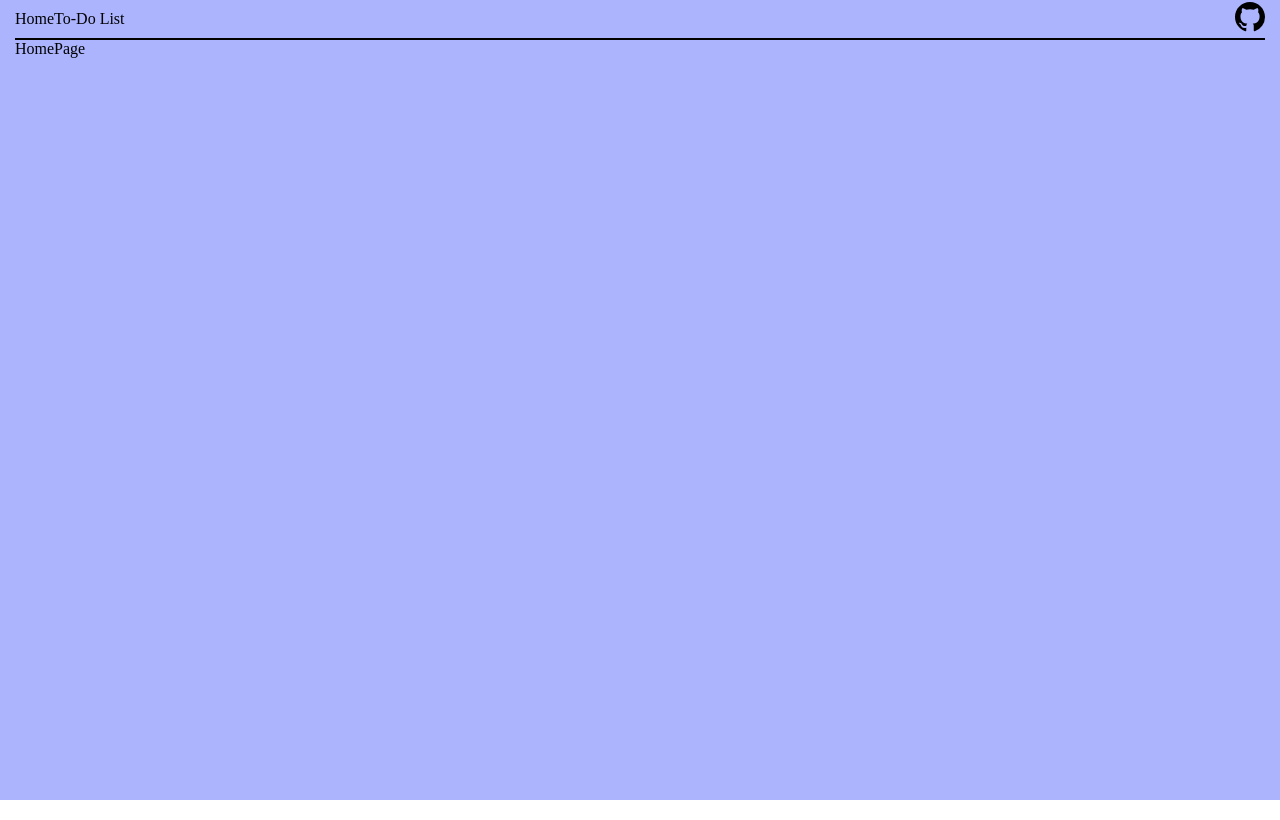
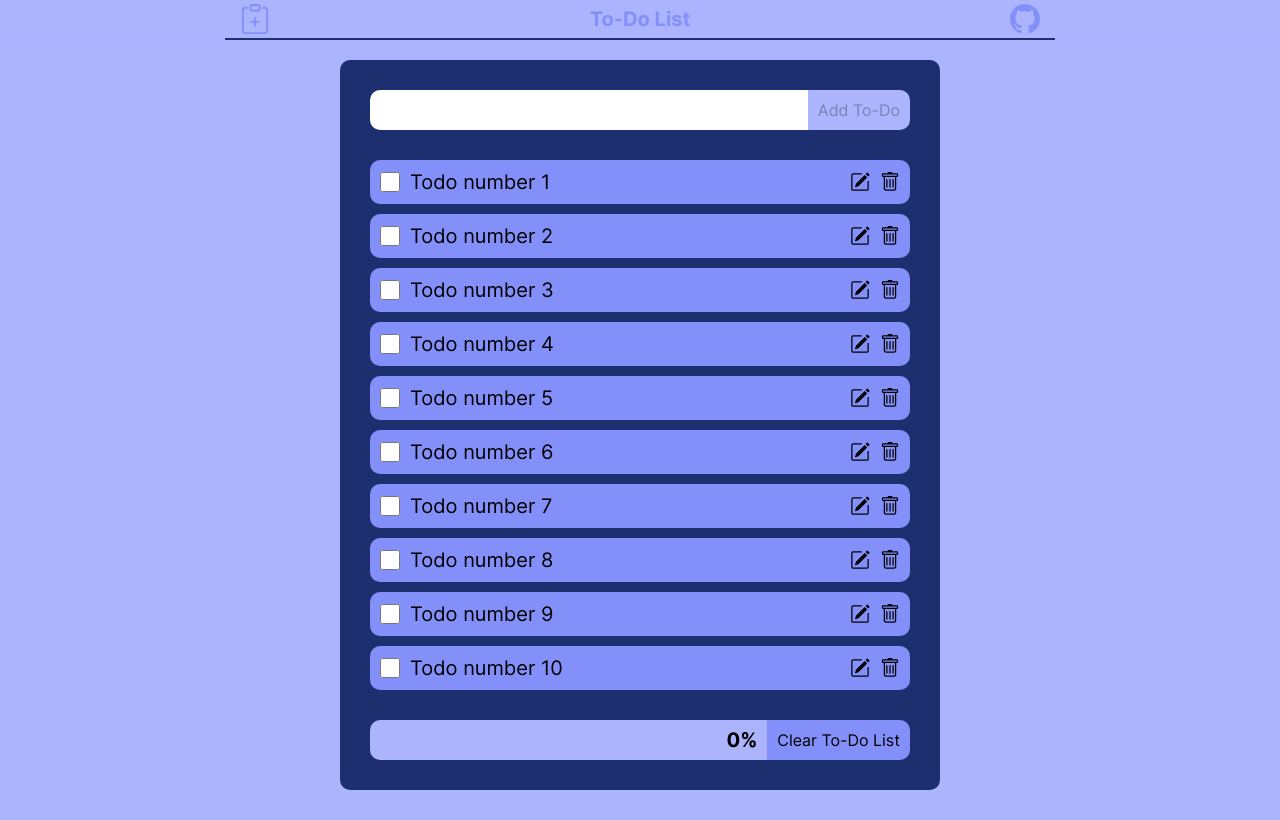
Before and after one commit to 0Ieg/To-Do-List, a React (Create React App) app: page / in a window 1280 px wide. Built offline with nearby package versions, Linux system fonts and the light colour scheme; data requests are answered from the project's data file.

Commit message:
Changing the structure and design

```diff
--- a/src/API/todoListAPI.ts
+++ b/src/API/todoListAPI.ts
@@ -22,7 +22,7 @@ export const completeTodoAPI = (payload:{id:string, completed:boolean})=>{
 }
 export const addTodoAPI = (payload:{id:string, text:string, completed:boolean})=>{
   return(
-    myAxios.post(``, {text:payload.text, completed:payload.completed})
+    myAxios.post(``, payload)
     .then(resp=>resp.status===201)
   )
 }
--- a/src/SERVER/db.json
+++ b/src/SERVER/db.json
@@ -41,12 +41,12 @@
       "completed": false
     },
     {
-      "id": "2023-11-06T10:48:01.346Z",
+      "id": "2023-11-06T10:47:52.483Z",
       "text": " Todo number 9",
       "completed": false
     },
     {
-      "id": "2023-11-06T10:48:05.658Z",
+      "id": "2023-11-06T10:47:52.424Z",
       "text": " Todo number 10",
       "completed": false
     }
--- a/src/UI/header/header.tsx
+++ b/src/UI/header/header.tsx
@@ -1,41 +1,50 @@
-import { FC } from 'react';
-import { NavLink } from 'react-router-dom';
+import { FC, useState } from 'react';
+import { Link, useLocation } from 'react-router-dom';
 import styled from 'styled-components';
-import { Container } from '../templates/container';
+import { Github, Information, ToDoList } from './icons';
 
 const Styled = styled.header`
+  position: fixed;
+  width: 100%;
+  background: linear-gradient(var(--color-violet-light) 0%, var(--color-violet-light) 80%, var(--color-violet-light-op) 100%);
+  margin-bottom: 15px;
+  height: 55px;
+.wrapper{
   height: 40px;
-border-bottom: 2px solid var(--color-black);
+  border-bottom: 2px solid var(--color-blue);
   display: flex;
   align-items: center;
   justify-content: space-between;
   gap: 20px;
-.nav{
-
 }
-.contacts{
+.title{
+  user-select: none;
+  font: 700 20px Inter;
+  color: var(--color-violet);
+}
 svg{
   width: 30px;
   height: 30px;
 }
-}
 `
 export const Header: FC = () => {
+  const [location, setLocation] = useState<string>(useLocation().pathname)
+  const relocation = ()=>{
+    location==='/'?setLocation('information'):setLocation('/')
+  }
   return (
-    <Container>
     <Styled>
-        <nav className='menu'>
-          <NavLink to={""}>Home</NavLink>
-          <NavLink to={"todolist"}>To-Do List</NavLink>
+      <div className="wrapper container">
+        <nav className='links'>
+          <Link to={location === '/' ? "information" : "/"} onClick={relocation}>{location === '/' ? <Information /> : <ToDoList />}</Link>
         </nav>
+        <h2 className="title">To-Do List</h2>
         <div className="contacts">
           <a href="https://github.com/0Ieg" target='_blank'>
-            <svg xmlns="http://www.w3.org/2000/svg" width="16" height="16" viewBox="0 0 16 16">
-              <path d="M8 0C3.58 0 0 3.58 0 8c0 3.54 2.29 6.53 5.47 7.59.4.07.55-.17.55-.38 0-.19-.01-.82-.01-1.49-2.01.37-2.53-.49-2.69-.94-.09-.23-.48-.94-.82-1.13-.28-.15-.68-.52-.01-.53.63-.01 1.08.58 1.23.82.72 1.21 1.87.87 2.33.66.07-.52.28-.87.51-1.07-1.78-.2-3.64-.89-3.64-3.95 0-.87.31-1.59.82-2.15-.08-.2-.36-1.02.08-2.12 0 0 .67-.21 2.2.82.64-.18 1.32-.27 2-.27.68 0 1.36.09 2 .27 1.53-1.04 2.2-.82 2.2-.82.44 1.1.16 1.92.08 2.12.51.56.82 1.27.82 2.15 0 3.07-1.87 3.75-3.65 3.95.29.25.54.73.54 1.48 0 1.07-.01 1.93-.01 2.2 0 .21.15.46.55.38A8.012 8.012 0 0 0 16 8c0-4.42-3.58-8-8-8z"/>
-            </svg>
+            <Github />
           </a>
         </div>
+      </div>
     </Styled>
-    </Container>
   )
 }
--- /dev/null
+++ b/src/UI/header/icons.tsx
@@ -0,0 +1,41 @@
+import { FC } from "react";
+import styled from "styled-components";
+
+const Styled = styled.div`
+display: flex;
+svg{
+  fill: var(--color-violet);
+  &:hover{
+    fill: var(--color-blue);
+  }
+}
+`
+export const Information: FC = () => {
+  return (
+    <Styled>
+      <svg xmlns="http://www.w3.org/2000/svg" width="16" height="16" viewBox="0 0 16 16">
+        <path d="M8 7a.5.5 0 0 1 .5.5V9H10a.5.5 0 0 1 0 1H8.5v1.5a.5.5 0 0 1-1 0V10H6a.5.5 0 0 1 0-1h1.5V7.5A.5.5 0 0 1 8 7z" />
+        <path d="M4 1.5H3a2 2 0 0 0-2 2V14a2 2 0 0 0 2 2h10a2 2 0 0 0 2-2V3.5a2 2 0 0 0-2-2h-1v1h1a1 1 0 0 1 1 1V14a1 1 0 0 1-1 1H3a1 1 0 0 1-1-1V3.5a1 1 0 0 1 1-1h1v-1z" />
+        <path d="M9.5 1a.5.5 0 0 1 .5.5v1a.5.5 0 0 1-.5.5h-3a.5.5 0 0 1-.5-.5v-1a.5.5 0 0 1 .5-.5h3zm-3-1A1.5 1.5 0 0 0 5 1.5v1A1.5 1.5 0 0 0 6.5 4h3A1.5 1.5 0 0 0 11 2.5v-1A1.5 1.5 0 0 0 9.5 0h-3z" />
+      </svg>
+    </Styled>
+  )
+}
+export const ToDoList: FC = () => {
+  return (
+    <Styled>
+      <svg xmlns="http://www.w3.org/2000/svg" width="16" height="16" viewBox="0 0 16 16">
+        <path d="M10 1.5a.5.5 0 0 0-.5-.5h-3a.5.5 0 0 0-.5.5v1a.5.5 0 0 0 .5.5h3a.5.5 0 0 0 .5-.5v-1Zm-5 0A1.5 1.5 0 0 1 6.5 0h3A1.5 1.5 0 0 1 11 1.5v1A1.5 1.5 0 0 1 9.5 4h-3A1.5 1.5 0 0 1 5 2.5v-1Zm-2 0h1v1H3a1 1 0 0 0-1 1V14a1 1 0 0 0 1 1h10a1 1 0 0 0 1-1V3.5a1 1 0 0 0-1-1h-1v-1h1a2 2 0 0 1 2 2V14a2 2 0 0 1-2 2H3a2 2 0 0 1-2-2V3.5a2 2 0 0 1 2-2Zm6.979 3.856a.5.5 0 0 0-.968.04L7.92 10.49l-.94-3.135a.5.5 0 0 0-.895-.133L4.232 10H3.5a.5.5 0 0 0 0 1h1a.5.5 0 0 0 .416-.223l1.41-2.115 1.195 3.982a.5.5 0 0 0 .968-.04L9.58 7.51l.94 3.135A.5.5 0 0 0 11 11h1.5a.5.5 0 0 0 0-1h-1.128L9.979 5.356Z" />
+      </svg>
+    </Styled>
+  )
+}
+export const Github: FC = () => {
+  return (
+    <Styled>
+      <svg xmlns="http://www.w3.org/2000/svg" width="16" height="16" viewBox="0 0 16 16">
+        <path d="M8 0C3.58 0 0 3.58 0 8c0 3.54 2.29 6.53 5.47 7.59.4.07.55-.17.55-.38 0-.19-.01-.82-.01-1.49-2.01.37-2.53-.49-2.69-.94-.09-.23-.48-.94-.82-1.13-.28-.15-.68-.52-.01-.53.63-.01 1.08.58 1.23.82.72 1.21 1.87.87 2.33.66.07-.52.28-.87.51-1.07-1.78-.2-3.64-.89-3.64-3.95 0-.87.31-1.59.82-2.15-.08-.2-.36-1.02.08-2.12 0 0 .67-.21 2.2.82.64-.18 1.32-.27 2-.27.68 0 1.36.09 2 .27 1.53-1.04 2.2-.82 2.2-.82.44 1.1.16 1.92.08 2.12.51.56.82 1.27.82 2.15 0 3.07-1.87 3.75-3.65 3.95.29.25.54.73.54 1.48 0 1.07-.01 1.93-.01 2.2 0 .21.15.46.55.38A8.012 8.012 0 0 0 16 8c0-4.42-3.58-8-8-8z" />
+      </svg>
+    </Styled>
+  )
+}
--- a/src/UI/main/home/homePage.tsx
+++ b/src/UI/main/information/information.tsx
@@ -3,10 +3,10 @@ import styled from 'styled-components';
 
 const Styled = styled.section`
 `
-export const HomePage:FC = ()=>{
+export const Information:FC = ()=>{
   return (
     <Styled>
-      HomePage
+      Information
     </Styled>
   )
 }
--- a/src/UI/main/main.tsx
+++ b/src/UI/main/main.tsx
@@ -3,18 +3,19 @@ import styled from 'styled-components';
 import { Routes, Route } from 'react-router-dom'
 import { TodoList } from './todolist/todoList';
 import { Container } from '../templates/container';
-import { HomePage } from './home/homePage';
+import { Information } from './information/information';
 
 const Styled = styled.main`
 flex-grow: 1;
+padding-top: 30px;
 `
 export const Main: FC = () => {
   return (
     <Styled>
       <Container>
         <Routes>
-          <Route path='' element={<HomePage />} />
-          <Route path='todolist' element={<TodoList />} />
+          <Route path='' element={<TodoList />} />
+          <Route path='information' element={<Information/>} />
         </Routes>
       </Container>
     </Styled>
--- a/src/UI/main/todolist/form.tsx
+++ b/src/UI/main/todolist/form.tsx
@@ -13,6 +13,7 @@ display: flex;
   border-radius: var(--borrad) 0 0 var(--borrad);
   padding: 10px;
   font: 400 20px Inter;
+  min-width: 100px;
   &:focus{
     outline: none;
   }
@@ -24,6 +25,7 @@ display: flex;
   font: 400 16px Inter;
   background-color: var(--color-violet);
   transition: background-color 0.05s ease, color 0.05s ease;
+  flex-shrink: 0;
   &:disabled{
     background-color: var(--color-violet-light);
   }
@@ -42,7 +44,7 @@ export const NewTodoForm:FC = ()=>{
   }
   return(
     <Styled onSubmit={handleSubmit(handler)}>
-      <input className="field" type="text" {...register('text', validParams)} placeholder={errors?.text?errors.text.message as string:''} autoComplete="off"/>
+      <input className="field" type="text" {...register('text', validParams)} placeholder={errors?.text?errors.text.message as string:''} autoComplete="off" />
       <button className="button" disabled={!isValid}>Add To-Do</button>
     </Styled>
   )
--- a/src/UI/main/todolist/progress.tsx
+++ b/src/UI/main/todolist/progress.tsx
@@ -20,9 +20,9 @@ display: flex;
     .status{
       width: 100%;
       height: 100%;
-      background-color: #32dc32;
+      background-color: var(--color-green);
       border-radius: 10px 0 0 10px;
-      box-shadow: ${props=>((props.translate===-100)?0:1)+"px" + " 0 "+ ((props.translate===-100)?0:3)+"px #32dc32"};
+      box-shadow: ${props=>((props.translate===-100)?0:1)+"px" + " 0 "+ ((props.translate===-100)?0:3)+"px var(--color-green)"};
       transform: ${props=>'translateX('+ props.translate +'%)'};
       transition: transform 0.5s ease;
     }
--- a/src/UI/main/todolist/todoItem.tsx
+++ b/src/UI/main/todolist/todoItem.tsx
@@ -2,7 +2,6 @@ import { FC } from 'react';
 import styled from 'styled-components';
 import { useDispatch } from 'react-redux';
 import { completeTodoAsyncAC, deleteTodoAsyncAC } from '../../../BLL/todoSaga';
-
 
 const Styled = styled.div`
 display: flex;
--- a/src/UI/main/todolist/todoList.tsx
+++ b/src/UI/main/todolist/todoList.tsx
@@ -27,12 +27,13 @@ background-color: var(--color-violet-light);
     display: flex;
     flex-direction: column;
     gap: 10px;
+    overflow: hidden;
   }
 }
 `
 export const TodoList:FC = ()=>{
   const allTodos = useSelector((state:StateType)=>state.todoList)
-  const todoList = allTodos.map(todo=><TodoItem {...todo} key={todo.id}/>)
+  const todoList = allTodos.map((todo,index)=><TodoItem {...todo} key={todo.id}/>)
   const dispatch = useDispatch()
   useEffect(()=>{
     dispatch(getTodosAsyncAC())
--- a/src/index.css
+++ b/src/index.css
@@ -9,7 +9,7 @@ a{
   text-decoration: none;
 }
 [class*='container']{
-  max-width: 1430px;
+  max-width: 830px;
   width: 100%;
   margin: 0 auto;
   padding: 0 15px;
@@ -25,7 +25,10 @@ body{
   --color-blue: #1D2F6F;
   --color-violet: #8390FA;
   --color-violet-light: #abb4fd;
+  --color-violet-light-op: #abb5fd04;
   --color-cream: #F9E9EC;
+  --color-green: #32dc32;
+  --inset-shadow: 0 0 1px black inset;
 
   --borrad: 10px;
 }
```
Lines whose indentation alone changed are shown as unchanged.
